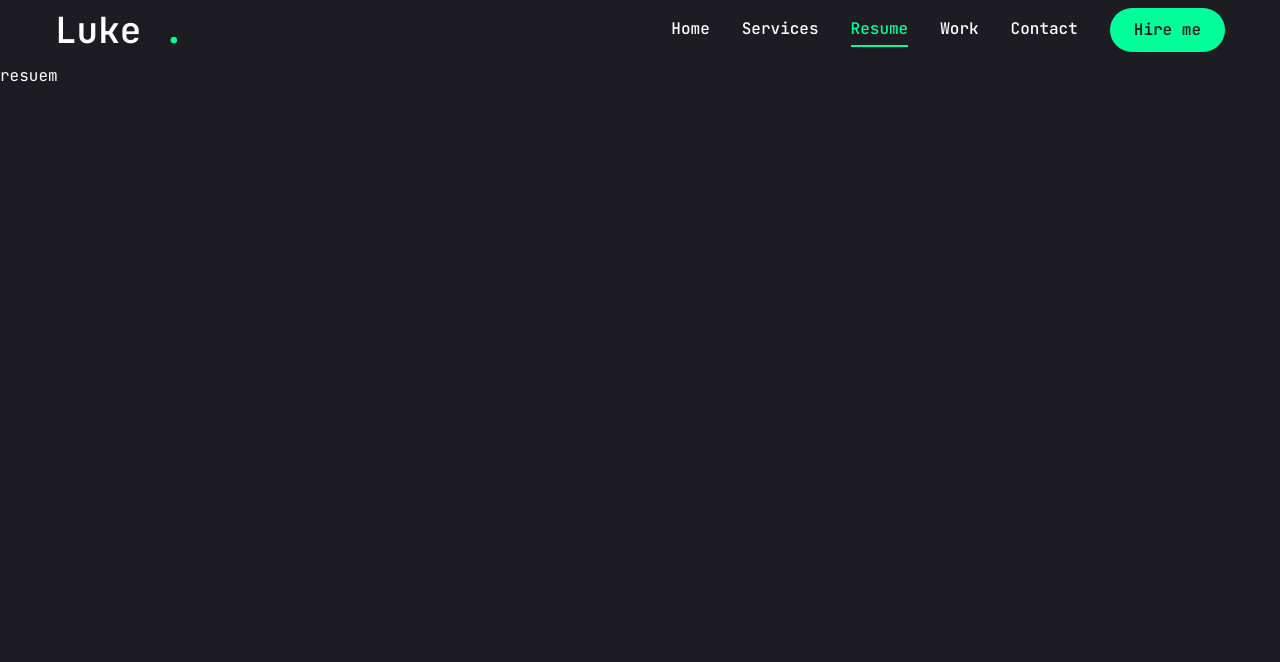
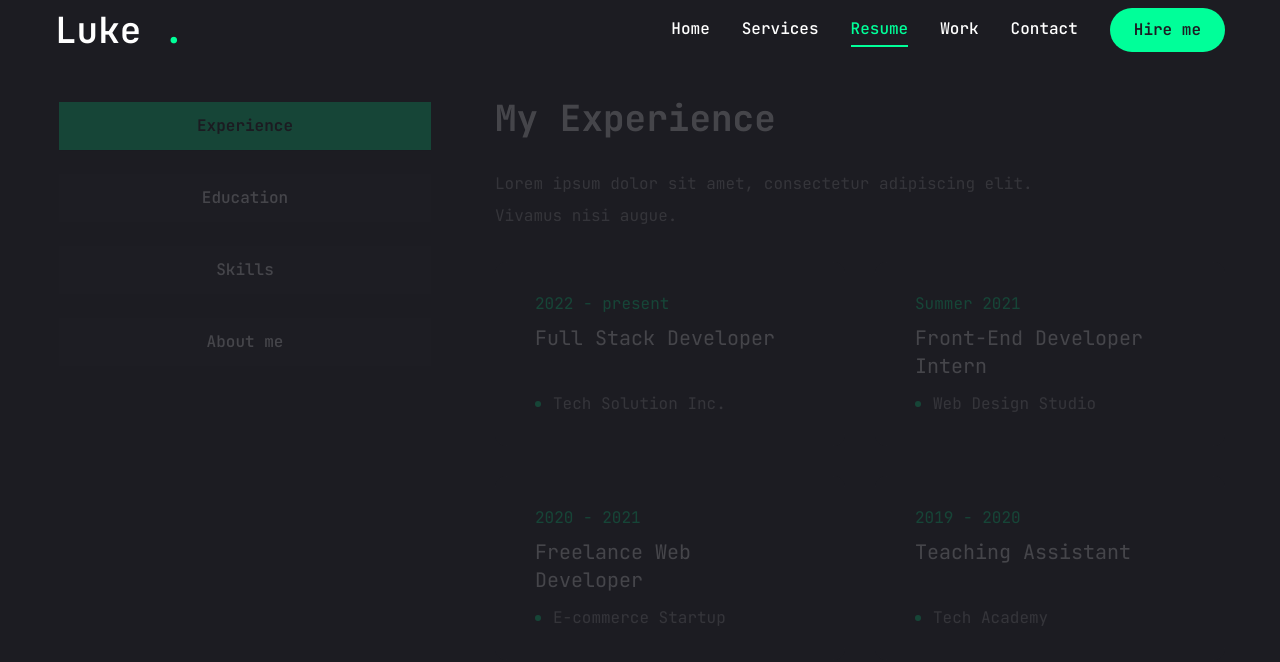
Before and after one commit to nishatislam04/portfolio, a Next.js app: page /resume in a window 1280 px wide. Shown: the top 662 px of the page. Built offline with nearby package versions, Linux system fonts and the light colour scheme.

Commit message:
add:resume experience part

```diff
--- a/app/resume/page.jsx
+++ b/app/resume/page.jsx
@@ -1,3 +1,230 @@
+"use client";
+
+import { FaHtml5, FaCss3, FaJs, FaReact, FaFigma, FaNodeJs } from "react-icons/fa";
+import { SiTailwindcss, SiNextdotjs } from "react-icons/si";
+
+const about = {
+	title: "About me",
+	description:
+		"Lorem ipsum dolor sit amet, consectetur adipiscing elit. Vivamus nisi augue, luctus vitae ex in, facilisis cursus tellus.",
+	info: [
+		{
+			fieldName: "Name",
+			fieldValue: "Nishat Islam",
+		},
+		{
+			fieldName: "Phone",
+			fieldValue: "(+880) 16411-02404",
+		},
+		{
+			fieldName: "Experience",
+			fieldValue: "12+ Years",
+		},
+		{
+			fieldName: "Skype",
+			fieldValue: "nio004",
+		},
+		{
+			fieldName: "Nationality",
+			fieldValue: "Bangalee",
+		},
+		{
+			fieldName: "Email",
+			fieldValue: "nishatislam3108@gmail.com",
+		},
+		{
+			fieldName: "Freelance",
+			fieldValue: "Available",
+		},
+		{
+			fieldName: "Language",
+			fieldValue: "English",
+		},
+	],
+};
+
+const experience = {
+	icon: "/assets/resume/badge.svg",
+	title: "My Experience",
+	description: "Lorem ipsum dolor sit amet, consectetur adipiscing elit. Vivamus nisi augue.",
+	items: [
+		{
+			company: "Tech Solution Inc.",
+			position: "Full Stack Developer",
+			duration: "2022 - present",
+		},
+		{
+			company: "Web Design Studio",
+			position: "Front-End Developer Intern",
+			duration: "Summer 2021",
+		},
+		{
+			company: "E-commerce Startup",
+			position: "Freelance Web Developer",
+			duration: "2020 - 2021",
+		},
+		{
+			company: "Tech Academy",
+			position: "Teaching Assistant",
+			duration: "2019 - 2020",
+		},
+		{
+			company: "Digital Agency",
+			position: "UI/UX Designer",
+			duration: "2018 - 2019",
+		},
+		{
+			company: "Software Development Firm",
+			position: "Junior Developer",
+			duration: "2017 - 2018",
+		},
+	],
+};
+
+const education = {
+	icon: "/assets/resume/cap.svg",
+	title: "My Education",
+	description: "Lorem ipsum dolor sit amet, consectetur adipiscing elit. Vivamus nisi augue.",
+	items: [
+		{
+			institution: "Online Course Platform",
+			degree: "Full Stack Web Development Bootcamp",
+			duration: "2023",
+		},
+		{
+			institution: "Codecademy",
+			degree: "Front-end Track",
+			duration: "2022",
+		},
+		{
+			institution: "Online Course",
+			degree: "Programming Course",
+			duration: "2020-2021",
+		},
+		{
+			institution: "Tech Institute",
+			degree: "Certified Web Developer",
+			duration: "2019",
+		},
+		{
+			institution: "Design School",
+			degree: "Diploma in Graphic Design",
+			duration: "2016 - 2018",
+		},
+		{
+			institution: "Community in College",
+			degree: "Associate Degree in Computer Science",
+			duration: "2014 - 2016",
+		},
+	],
+};
+
+const skills = {
+	title: "My Skills",
+	description:
+		"Lorem ipsum dolor sit amet, consectetur adipiscing elit. Vivamus nisi augue, luctus.",
+	skillList: [
+		{
+			icon: <FaHtml5 />,
+			name: "html 5",
+		},
+		{
+			icon: <FaCss3 />,
+			name: "css 3",
+		},
+		{
+			icon: <FaJs />,
+			name: "javascript",
+		},
+		{
+			icon: <FaReact />,
+			name: "react.js",
+		},
+		{
+			icon: <SiNextdotjs />,
+			name: "next.js",
+		},
+		{
+			icon: <SiTailwindcss />,
+			name: "tailwind.css",
+		},
+		{
+			icon: <FaNodeJs />,
+			name: "node.js",
+		},
+		{
+			icon: <FaFigma />,
+			name: "figma",
+		},
+	],
+};
+
+import { Tabs, TabsContent, TabsList, TabsTrigger } from "@/components/ui/tabs";
+
+import { Tooltip, TooltipContent, TooltipProvider, TooltipTrigger } from "@/components/ui/tooltip";
+
+import { ScrollArea } from "@/components/ui/scroll-area";
+import { motion } from "framer-motion";
+
 export default function Resume() {
-	return <p>resuem</p>;
+	return (
+		<motion.div
+			initial={{ opacity: 0 }}
+			animate={{ opacity: 1, transition: { delay: 2.4, duration: 8.4, ease: "easeIn" } }}
+			className="min-h-[80vh] flex items-center justify-center py-12 xl:py-0">
+			<div className="container mx-auto">
+				<Tabs defaultValue="experience" className="flex flex-col xl:flex-row gap-[60px]">
+					<TabsList className="flex flex-col w-full max-w-[380px] mx-auto xl:m-0 gap-6">
+						<TabsTrigger value="experience">Experience</TabsTrigger>
+						<TabsTrigger value="education">Education</TabsTrigger>
+						<TabsTrigger value="skills">Skills</TabsTrigger>
+						<TabsTrigger value="about">About me</TabsTrigger>
+					</TabsList>
+
+					<div className="min-h-[70vh] w-full ">
+						<TabsContent value="experience" className="w-full">
+							<div className="flex flex-col gap-[30px] text-center xl:text-left">
+								<h3 className="text-4xl font-bold">{experience.title}</h3>
+								<p className="max-w-[600px] text-white/60 mx-auto xl:mx-0">
+									{experience.description}
+								</p>
+								<ScrollArea className="h-[400px]">
+									<ul className="grid grid-cols-1 lg:grid-cols-2 gap-[30px]">
+										{experience.items.map((item, index) => {
+											return (
+												<li
+													key={index}
+													className="bg-[#232329] h-[184px] py-6 px-10 rounded-xl flex flex-col justify-center items-center lg:items-start gap-1">
+													<span className="text-accent">{item.duration}</span>
+													<h3 className="text-xl max-w-[260px] min-h-[60px] text-center lg:text-left">
+														{item.position}
+													</h3>
+													<div className="flex items-center gap-3">
+														<span className="w-[6px] h-[6px] rounded-full bg-accent"></span>
+														<p className="text-white/60 ">{item.company}</p>
+													</div>
+												</li>
+											);
+										})}
+									</ul>
+								</ScrollArea>
+							</div>
+						</TabsContent>
+
+						<TabsContent value="education" className="w-full">
+							education
+						</TabsContent>
+
+						<TabsContent value="skills" className="w-full">
+							skill
+						</TabsContent>
+
+						<TabsContent value="about" className="w-full">
+							about
+						</TabsContent>
+					</div>
+				</Tabs>
+			</div>
+		</motion.div>
+	);
 }
--- a/components/ui/scroll-area.jsx
+++ b/components/ui/scroll-area.jsx
@@ -1,9 +1,9 @@
-"use client"
+"use client";
 
-import * as React from "react"
-import * as ScrollAreaPrimitive from "@radix-ui/react-scroll-area"
+import * as React from "react";
+import * as ScrollAreaPrimitive from "@radix-ui/react-scroll-area";
 
-import { cn } from "@/lib/utils"
+import { cn } from "@/lib/utils";
 
 const ScrollArea = React.forwardRef(({ className, children, ...props }, ref) => (
 	<ScrollAreaPrimitive.Root
@@ -16,8 +16,8 @@
 		<ScrollBar />
 		<ScrollAreaPrimitive.Corner />
 	</ScrollAreaPrimitive.Root>
-))
-ScrollArea.displayName = ScrollAreaPrimitive.Root.displayName
+));
+ScrollArea.displayName = ScrollAreaPrimitive.Root.displayName;
 
 const ScrollBar = React.forwardRef(({ className, orientation = "vertical", ...props }, ref) => (
 	<ScrollAreaPrimitive.ScrollAreaScrollbar
@@ -25,16 +25,14 @@
 		orientation={orientation}
 		className={cn(
 			"flex touch-none select-none transition-colors",
-      orientation === "vertical" &&
-        "h-full w-2.5 border-l border-l-transparent p-[1px]",
-      orientation === "horizontal" &&
-        "h-2.5 flex-col border-t border-t-transparent p-[1px]",
+			orientation === "vertical" && "h-full w-2.5 border-l border-l-transparent p-[1px]",
+			orientation === "horizontal" && "h-2.5 flex-col border-t border-t-transparent p-[1px]",
 			className
 		)}
 		{...props}>
-    <ScrollAreaPrimitive.ScrollAreaThumb className="relative flex-1 rounded-full bg-slate-200 dark:bg-slate-800" />
+		<ScrollAreaPrimitive.ScrollAreaThumb className="relative flex-1 rounded-full bg-accent dark:bg-slate-800" />
 	</ScrollAreaPrimitive.ScrollAreaScrollbar>
-))
-ScrollBar.displayName = ScrollAreaPrimitive.ScrollAreaScrollbar.displayName
+));
+ScrollBar.displayName = ScrollAreaPrimitive.ScrollAreaScrollbar.displayName;
 
-export { ScrollArea, ScrollBar }
+export { ScrollArea, ScrollBar };
--- a/components/ui/tabs.jsx
+++ b/components/ui/tabs.jsx
@@ -1,43 +1,43 @@
-"use client"
+"use client";
 
-import * as React from "react"
-import * as TabsPrimitive from "@radix-ui/react-tabs"
+import * as React from "react";
+import * as TabsPrimitive from "@radix-ui/react-tabs";
 
-import { cn } from "@/lib/utils"
+import { cn } from "@/lib/utils";
 
-const Tabs = TabsPrimitive.Root
+const Tabs = TabsPrimitive.Root;
 
 const TabsList = React.forwardRef(({ className, ...props }, ref) => (
 	<TabsPrimitive.List
 		ref={ref}
-    className={cn(
-      "inline-flex h-10 items-center justify-center rounded-md bg-slate-100 p-1 text-slate-500 dark:bg-slate-800 dark:text-slate-400",
-      className
-    )}
-    {...props} />
-))
-TabsList.displayName = TabsPrimitive.List.displayName
+		className={cn("inline-flex h-auto rounded-md p-1 text-primary", className)}
+		{...props}
+	/>
+));
+TabsList.displayName = TabsPrimitive.List.displayName;
 
 const TabsTrigger = React.forwardRef(({ className, ...props }, ref) => (
 	<TabsPrimitive.Trigger
 		ref={ref}
 		className={cn(
-      "inline-flex items-center justify-center whitespace-nowrap rounded-sm px-3 py-1.5 text-sm font-medium ring-offset-white transition-all focus-visible:outline-none focus-visible:ring-2 focus-visible:ring-slate-950 focus-visible:ring-offset-2 disabled:pointer-events-none disabled:opacity-50 data-[state=active]:bg-white data-[state=active]:text-slate-950 data-[state=active]:shadow-sm dark:ring-offset-slate-950 dark:focus-visible:ring-slate-300 dark:data-[state=active]:bg-slate-950 dark:data-[state=active]:text-slate-50",
+			"inline-flex items-center w-full bg-[#27272c] justify-center whitespace-nowrap text-white rounded-lg p-3 text-base font-medium ring-offset-white transition-all disabled:pointer-events-none disabled:opacity-50 data-[state=active]:bg-accent data-[state=active]:text-primary data-[state=active]:font-bold data-[state=active]:shadow-sm",
 			className
 		)}
-    {...props} />
-))
-TabsTrigger.displayName = TabsPrimitive.Trigger.displayName
+		{...props}
+	/>
+));
+TabsTrigger.displayName = TabsPrimitive.Trigger.displayName;
 
 const TabsContent = React.forwardRef(({ className, ...props }, ref) => (
 	<TabsPrimitive.Content
 		ref={ref}
 		className={cn(
-      "mt-2 ring-offset-white focus-visible:outline-none focus-visible:ring-2 focus-visible:ring-slate-950 focus-visible:ring-offset-2 dark:ring-offset-slate-950 dark:focus-visible:ring-slate-300",
+			"min-h-[480px]  ring-offset-white focus-visible:outline-none focus-visible:ring-2 focus-visible:ring-slate-950 focus-visible:ring-offset-2 dark:ring-offset-slate-950 dark:focus-visible:ring-slate-300",
 			className
 		)}
-    {...props} />
-))
-TabsContent.displayName = TabsPrimitive.Content.displayName
+		{...props}
+	/>
+));
+TabsContent.displayName = TabsPrimitive.Content.displayName;
 
-export { Tabs, TabsList, TabsTrigger, TabsContent }
+export { Tabs, TabsList, TabsTrigger, TabsContent };
```
Lines whose indentation alone changed are shown as unchanged.
